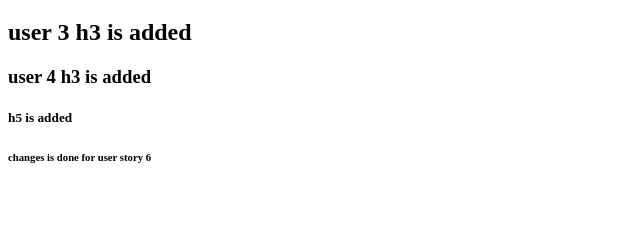
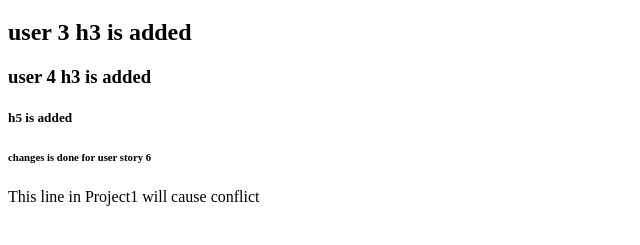
Before and after one commit to ajay-1804/project-new, a plain HTML site: page index.html in a window 1280 px wide. Shown: the part 61-306 px from the top of the page, without its empty margins (0-640 px from the left). Drawn offline with Linux system fonts and the light colour scheme.

Commit message:
project 1 will cause conflict

```diff
--- a/index.html
+++ b/index.html
@@ -17,5 +17,6 @@
 
 
     <h6>changes is done for user story 6</h6>
+    <p>This line in Project1 will cause conflict</p>
 </body>
 </html>
```
